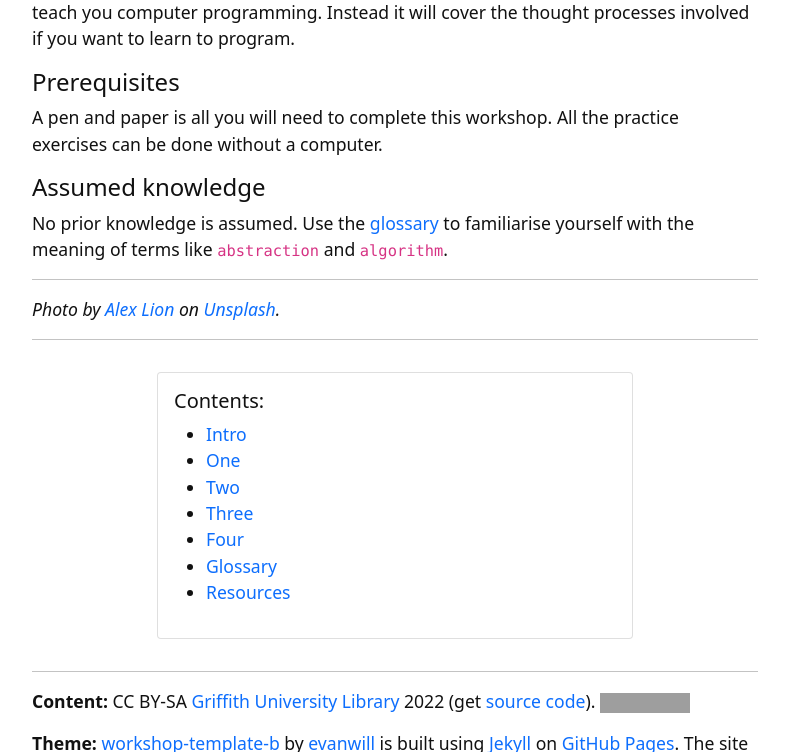
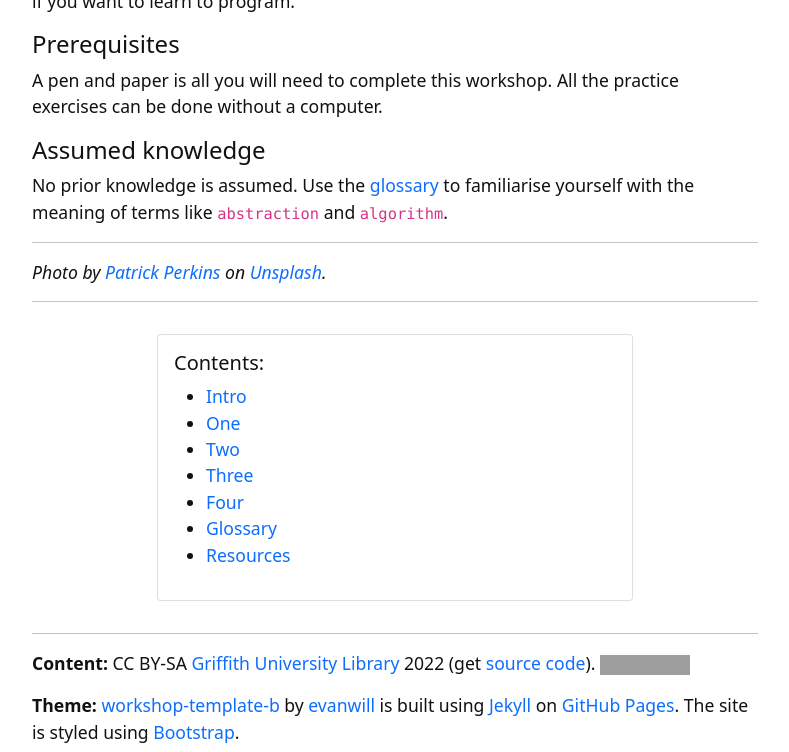
Before and after one commit to weaverbel/intro-computational-thinking, a Jekyll site: the page built from index.md, in a window 1280 px wide and 900 px high, scrolled down 890 px, cut to the strip 0-752 px from the top of the window. Shown: the whole strip, without its empty margins (245-1034 px from the left). Built offline with Jekyll 4.4.1, drawn with Linux system fonts in a browser that asks for light colours; grey boxes are pictures that could not be loaded.

Commit message:
Update index.md
change image

```diff
--- a/index.md
+++ b/index.md
@@ -5,7 +5,7 @@ layout: default
 
 # Introducing Computational Thinking
 
-{% include figure.html img="stickies.jpg" alt="Sticky notes on a wall"  width="65%" %}
+{% include figure.html img="postits.jpg" alt="Sticky notes on a wall"  width="65%" %}
 
 #### Topic and aims
 
@@ -30,7 +30,11 @@ No prior knowledge is assumed. Use the [glossary](content/4-glossary.md) to fami
 
 ------
 
-*Photo by [Alex Lion](https://unsplash.com/es/@alexlionco) on [Unsplash](https://unsplash.com/).*
+*Photo by [Patrick Perkins]([https://unsplash.com/es/@alexlionco](https://unsplash.com/@patrickperkins)) on [Unsplash](https://unsplash.com/).*
+
+
+
+
 
 -------
 
```
